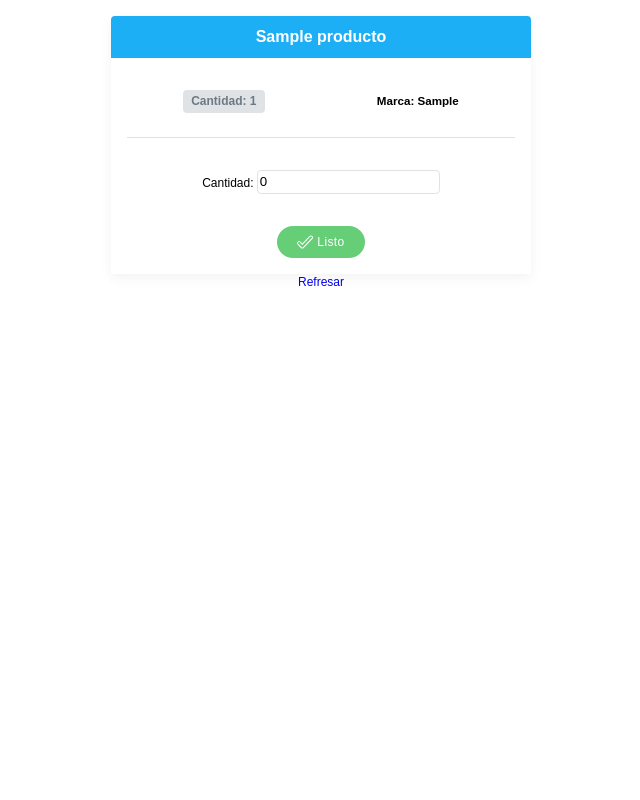
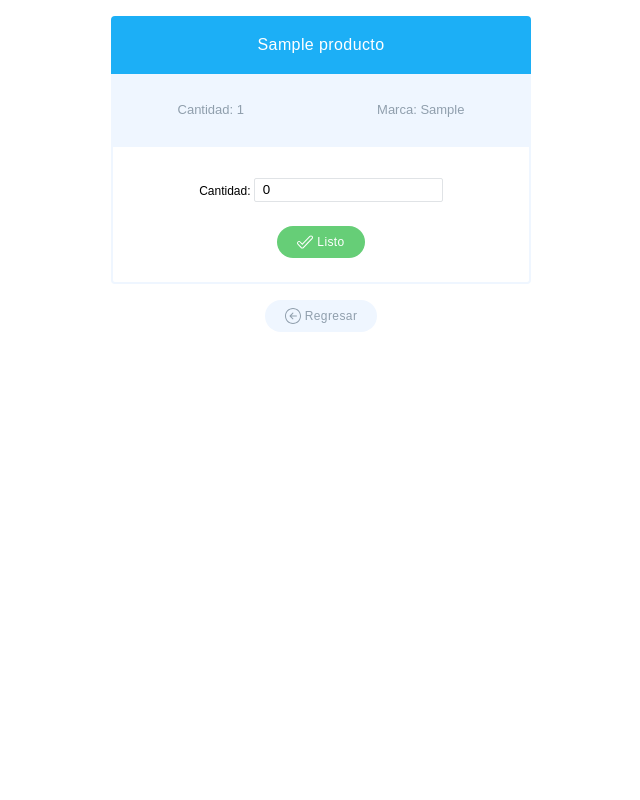
Before and after one commit to alelles16/food_manager, a Django app: a page that uses foodManager/templates/foodManager/consumir_producto.html in a window 1280 px wide. Shown: the whole page, without its empty margins (319-959 px from the left). Run offline with Django 3.2, Linux system fonts and the light colour scheme; tables that the repository leaves empty hold one stand-in row (values such as "Sample post").

Commit message:
Finish Product part

```diff
--- a/foodManager/models.py
+++ b/foodManager/models.py
@@ -1,10 +1,15 @@
 from django.db import models
 from django.utils import timezone
+from django.db.models import Sum
 
 class Producto (models.Model):
     nombre = models.CharField(max_length=200)
     marca = models.CharField(max_length=200)
     cantidad_actual = models.PositiveIntegerField(default=0)
+
+    def cantidad_comprada(self):
+        total = self.registro_set.all().aggregate(total = Sum('cantidad_comprada')).get('total')
+        return total or 0
 
     def __str__ (self):
         return '{} - {}'.format(self.nombre, self.cantidad_actual)
--- a/foodManager/static/css/foodManager.css
+++ b/foodManager/static/css/foodManager.css
@@ -12,6 +12,7 @@ p {
 
 h1, h2, h3, h4, h5, h6 {
     margin: 0;
+    font-weight: inherit;
 }
 
 button {
@@ -49,6 +50,26 @@ button {
     color: #02BB6C;
 }
 
+.alert-warning {
+    background-color: #f6ef60;
+    color: #c9bf03;
+}
+
+.bagde {
+    padding: 12px 0;
+    margin: 16px auto;
+    border-radius: 4px;
+    width: 100%;
+    display: flex;
+    flex-direction: row;
+    justify-content: center;
+}
+
+.bagde-win {
+    background-color: #fce176;
+    color: #d2ac14;
+}
+
 .main {
     width: 100%;
     min-height: 100vh;
@@ -58,7 +79,7 @@ button {
 
 .wrap {
     width: 100%;
-    max-width: 1024px;
+    max-width: 640px;
     margin: 0;
     padding: 16px;
 }
@@ -74,6 +95,10 @@ button {
     flex-direction: column;
     align-items: center;
     width: 100%;
+}
+
+.card-space .card-return {
+    margin-top: 16px;
 }
 
 .card-list {
@@ -99,36 +124,44 @@ button {
 }
 
 .card-product {
-    width: 420px;
+    width: 100%;
+    max-width: 420px;
     height: auto;
 }
 
 .card-product .card-header {
     background-color: #1caff6;
-    padding: 16px;
+    padding: 24px 0;
     text-align: center;
     color: #fff;
-    font-size: 16px;
     border-radius: 4px 4px 0 0;
 }
 
-.card-product .card-body {
-    padding: 16px;
+.card-product .card-header > h4 {
+    font-size: 16px;
+    font-weight: 500;
+    letter-spacing: 0.4px;
 }
 
-.card-product .card-body .card-info {
+.card-product .card-info {
+    background-color: #eff6ff;
     display: flex;
     flex-direction: row;
     flex-wrap: wrap;
     justify-content: space-around;
     align-items: baseline;
-    font-size: 14px;
-    font-weight: 400;
-    margin: 16px auto 24px auto;
+    width: 100%;
+    padding: 32px 0;
 }
 
-.card-product .card-body .card-form {
-    border-top: 1px solid #e0e3e6;
+.card-product .card-info h5 {
+    font-size: 13px;
+    color: #909fad;
+}
+
+.card-product .card-form {
+    border: 2px solid #eff6ff;
+    border-radius: 0 0 4px 4px;
 }
 
 .card-form > form.form-control {
@@ -136,16 +169,18 @@ button {
     justify-content: center;
     align-items: center;
     flex-direction: column;
+    padding: 24px;
 }
 
 .card-form > form.form-control > p {
-    margin: 32px auto;
+    margin-bottom: 24px;
 }
 
 .card-form > form.form-control > p > input {
     outline: none;
-    border-radius: 4px;
+    border-radius: 2px;
     border: 1px solid #e0e3e6;
+    padding-left: 8px;
     height: 20px;
 }
 
@@ -186,8 +221,12 @@ button {
     color: #fff;
 }
 
-.btn-cian {
-
+.btn-gray {
+    background-color: #eff6ff;
+    font-size: 12px;
+    font-weight: 500;
+    letter-spacing: 0.4px;
+    color: #909fad;
 }
 
 .btn-blue:hover,
--- a/foodManager/templates/foodManager/consumir_producto.html
+++ b/foodManager/templates/foodManager/consumir_producto.html
@@ -12,20 +12,22 @@
             </div>
             {% elif error = 'free' %}
             <div class="alert alert-success">
-                Listo!
+                Listo! Buen provecho :)
+            </div>
+            {% elif error = 'warning' %}
+            <div class="alert alert-warning">
+                Ingresa un valor correcto en el campo cantidad
             </div>
             {% endif %}
 
-            <div class="box-shadow">
             <div class="card-header">
                 <h4>
                     {{ producto.nombre }}
                 </h4>
             </div>
-                <div class="card-body">
             <div class="card-info">
                 <div class="info-cantidad">
-                            <h5 class="badge-gray">
+                    <h5>
                         Cantidad: {{ producto.cantidad_actual }}
                     </h5>
                 </div>
@@ -40,19 +42,19 @@
                     {% csrf_token %}
                     {{ form.as_p }}
                     <button type="submit" class="btn-rounded btn-icon btn-success">
-                                <img src="{% static 'img/icons/checkmark-outline.svg' %}" alt="">
-                                Listo
+                        <img src="{% static 'img/icons/checkmark-outline.svg' %}" alt=""> Listo
                     </button>
                 </form>
-                    </div>
-                </div>
             </div>
 
         </div>
 
-        <a href="{% url 'name' %}" class="btn-icon btn-cian btn-rounded">
-            Refresar
+        <div class="card-return">
+            <a href="{% url 'main' %}" class="btn-icon btn-gray btn-rounded">
+                <img src="{% static 'img/icons/back-left-arrow-circular-button-outline.svg' %}" alt="">
+                Regresar
             </a>
+        </div>
 
     </div>
 </div>
--- a/foodManager/views.py
+++ b/foodManager/views.py
@@ -1,34 +1,44 @@
 from django.utils import timezone
 from django.shortcuts import render, get_object_or_404, redirect
-from .models import Producto
+from .models import Producto, Registro
 from .forms import ConsumirForm
+from django.db.models import Sum
 
 def producto_list(request):
     productos = Producto.objects.order_by('-cantidad_actual')
-    return render(request, 'foodManager/producto_list.html',{'productos' : productos})
+    cantidad_mas_vendida = Registro.objects.all().values('producto').annotate(total_vendido = Sum('cantidad_comprada')).order_by('-total_vendido').first()
+    mas_vendido = Producto.objects.get(pk = cantidad_mas_vendida.get('producto'))
+
+    return render(request, 'foodManager/producto_list.html',{'productos' : productos, 'mas_vendido' : mas_vendido})
 
 def consumir_producto(request, pk):
     producto = get_object_or_404(Producto, pk=pk)
+
     if request.method == 'POST':
         form = ConsumirForm(request.POST)
 
-        if form.is_valid() and int(request.POST.get("cantidad_comprada")) > 0 :
-            registro_consumo = form.save(commit=False)
-            total = producto.cantidad_actual - registro_consumo.cantidad_comprada
-            error = ''
+        if int(request.POST.get("cantidad_comprada")) > 0 :
 
-            if total >= 0 and producto.cantidad_actual > 0:
-                registro_consumo.producto = producto
-                registro_consumo.usuario = request.user
-                registro_consumo.save()
-                error = 'free'
+            if form.is_valid() :
+                registro_consumo = form.save(commit=False)
+                total = producto.cantidad_actual - registro_consumo.cantidad_comprada
+                error = ''
 
-            else:
-                error = 'problem'
+                if total >= 0 and producto.cantidad_actual > 0:
+                    registro_consumo.producto = producto
+                    registro_consumo.usuario = request.user
+                    registro_consumo.save()
+                    error = 'free'
 
-            return render(request, 'foodManager/consumir_producto.html', {'producto' : producto, 'form' : form, 'error': error})
+                else:
+                    error = 'problem'
+
+        else:
+            error = 'warning'
+
+        return render(request, 'foodManager/consumir_producto.html', {'producto' : producto, 'form' : form, 'error': error})
 
     else:
         form = ConsumirForm()
 
-    return render(request, 'foodManager/consumir_producto.html', {'producto' : producto, 'form' : form})
+    return render(request, 'foodManager/consumir_producto.html', {'producto' : producto, 'form' : form })
```
Also changed, not shown: foodManager/templates/foodManager/producto_list.html (+27 -4 lines), foodManager/static/img/icons/back-left-arrow-circular-button-outline.svg (added), foodManager/static/img/icons/circular-outlined-badge-with-ribbon-recognition-prize-symbol.svg (added). Lines whose indentation alone changed are shown as unchanged.
